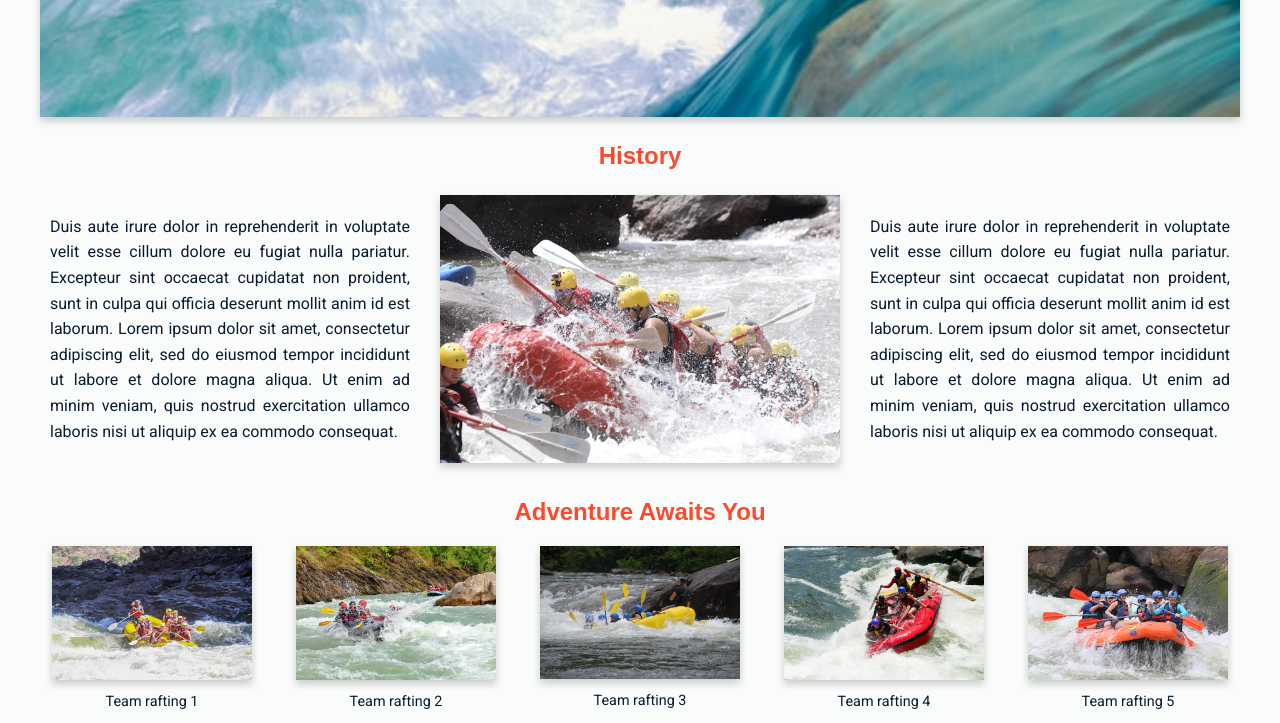
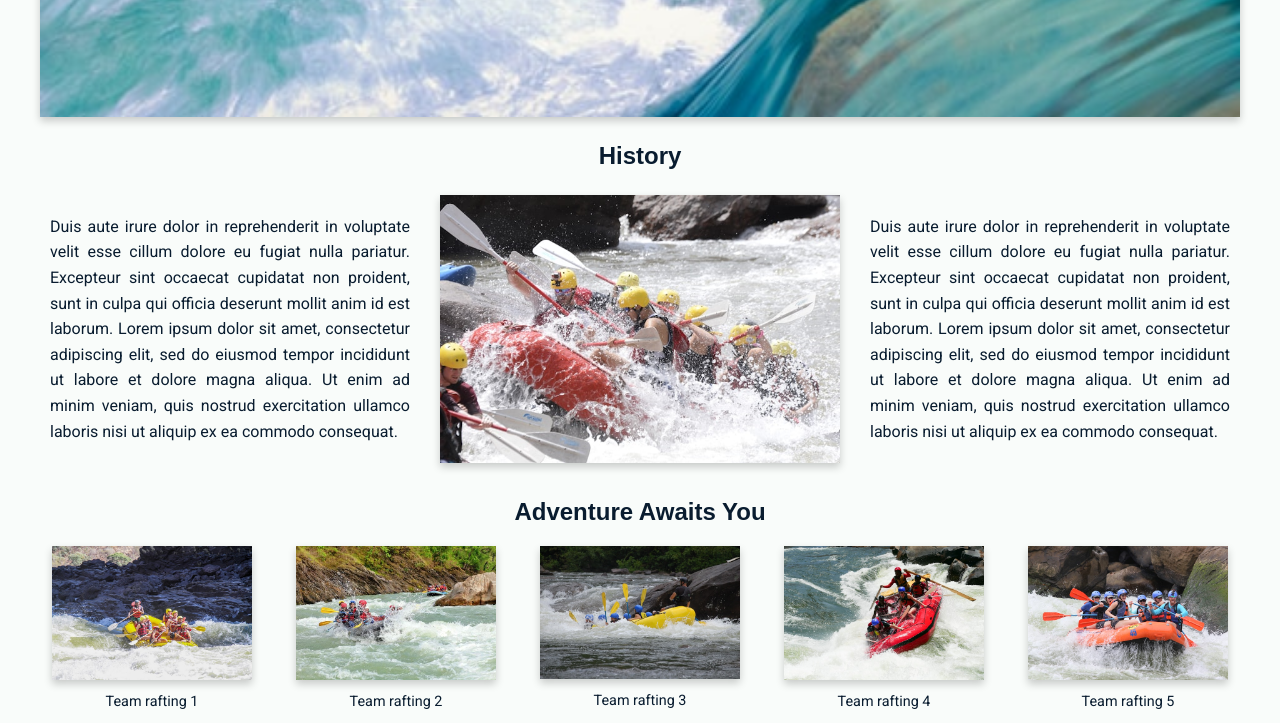
Before and after one commit to boydquerubin/wdd130, a plain HTML site: page wwr/about.html in a window 1280 px wide. Shown: the part 920-1643 px from the top of the page. Drawn offline with Linux system fonts and the light colour scheme; a web font is replaced by a local one.

Commit message:
h2 changes

```diff
--- a/wwr/styles/rafting.css
+++ b/wwr/styles/rafting.css
@@ -58,7 +58,7 @@ nav a {
 
 h2 {
   font-family: Bokor, Arial, Helvetica, sans-serif;
-  color: var(--cinnabar);
+  color: var(--oxford-blue);
   /* margin-bottom: 16px; */
 }
 
```
